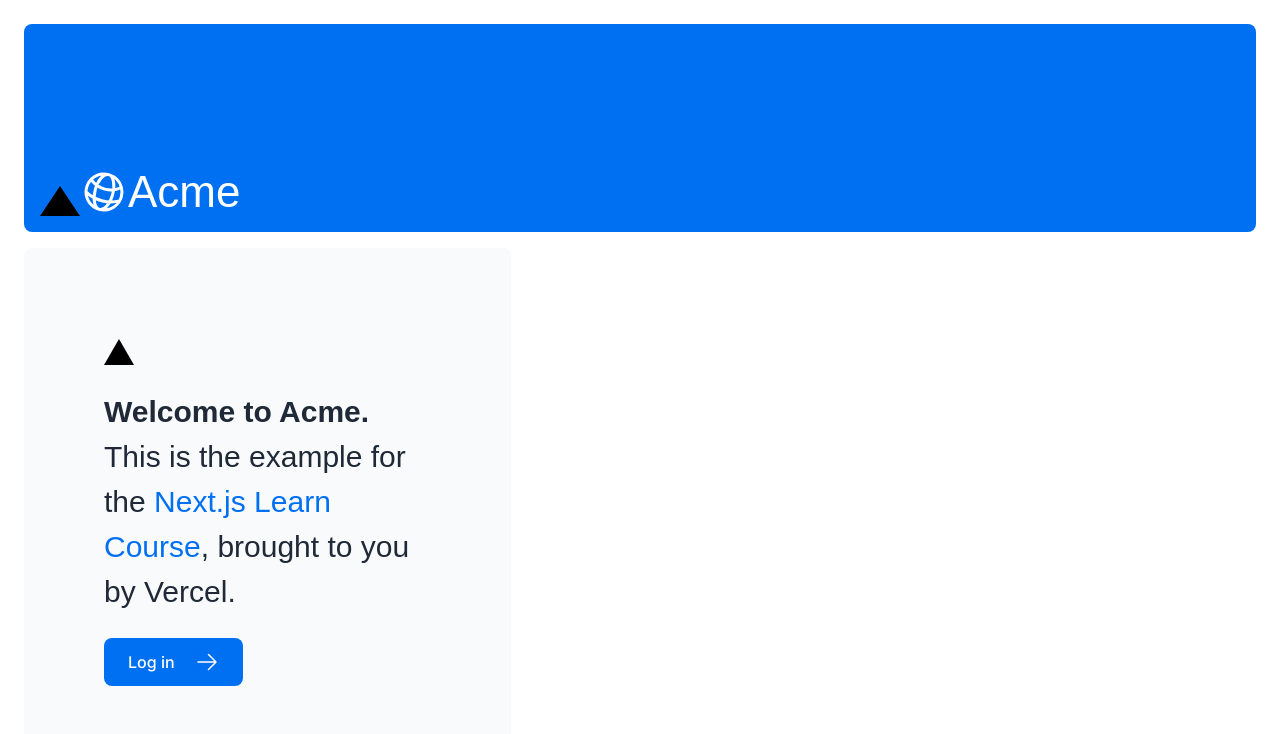
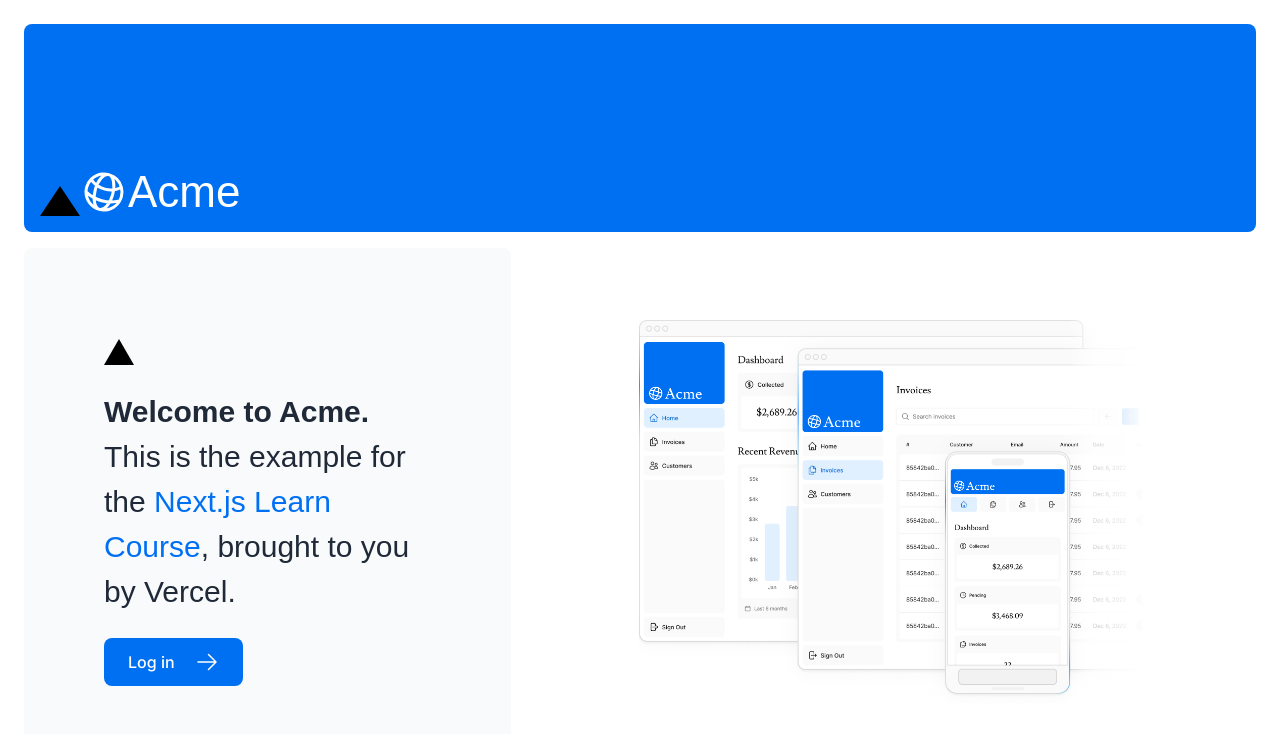
Before and after one commit to IanPaniagua/nextjs-dashboard, a Next.js app: page / in a window 1280 px wide. Shown: the top 734 px of the page. Built offline with nearby package versions, Linux system fonts and the light colour scheme; a web font is replaced by a local one.

Commit message:
add Image components

```diff
--- a/app/page.tsx
+++ b/app/page.tsx
@@ -3,6 +3,7 @@
 import { ArrowRightIcon } from '@heroicons/react/24/outline';
 import Link from 'next/link';
 import styles from '@/app/ui/home.module.css';
+import Image from 'next/image';
 
 export default function Page() {
   return (
@@ -32,7 +33,20 @@
           </Link>
         </div>
         <div className="flex items-center justify-center p-6 md:w-3/5 md:px-28 md:py-12">
-          {/* Add Hero Images Here */}
+        <Image
+        src="/hero-desktop.png"
+        width={1000}
+        height={760}
+        className="hidden md:block"
+        alt="Screenshots of the dashboard project showing desktop version"
+      />
+              <Image
+        src="/hero-desktop.png"
+        width={560}
+        height={620}
+        className="block md:hidden"
+        alt="Screenshots of the dashboard project showing desktop version"
+      />
         </div>
       </div>
     </main>
```
